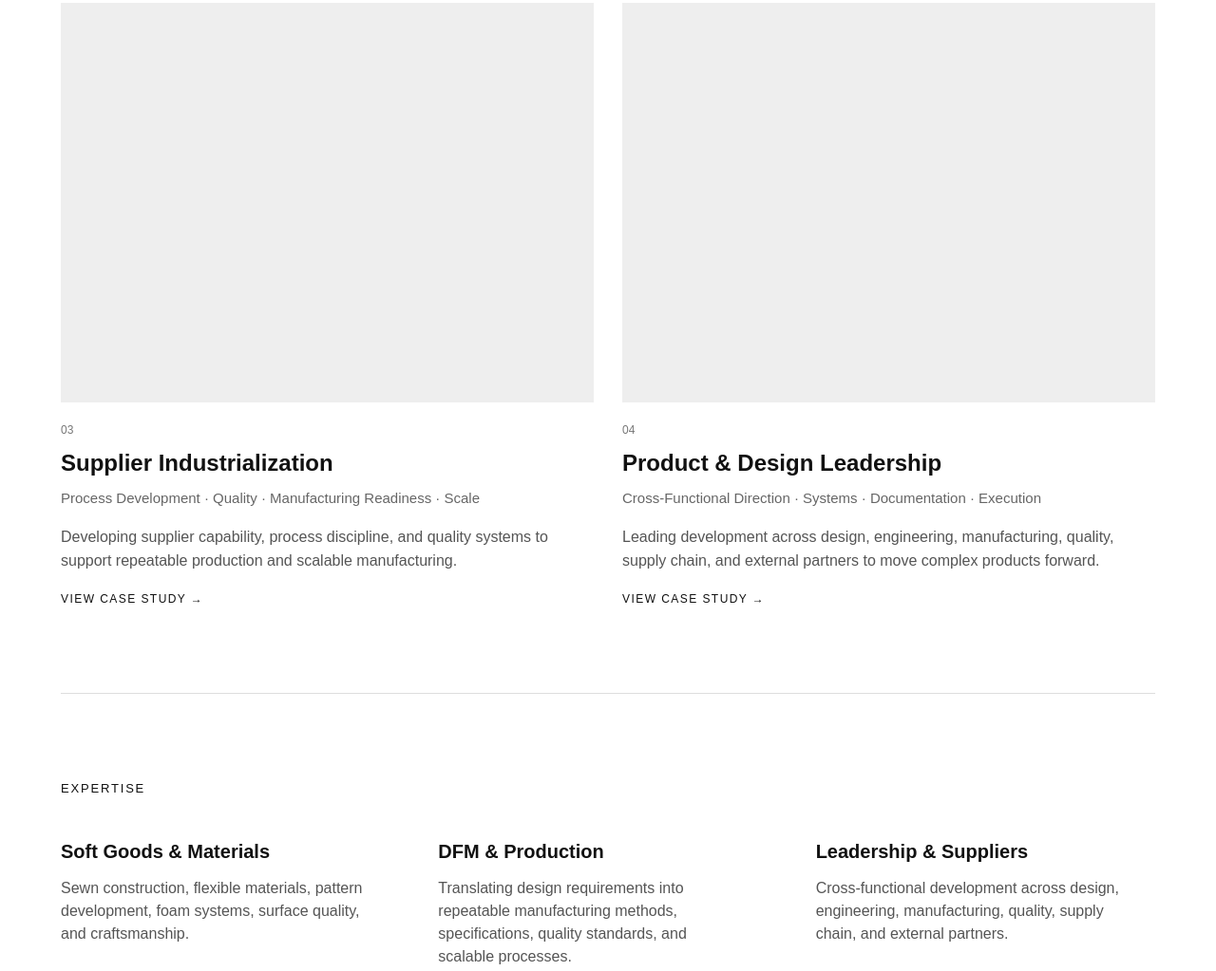
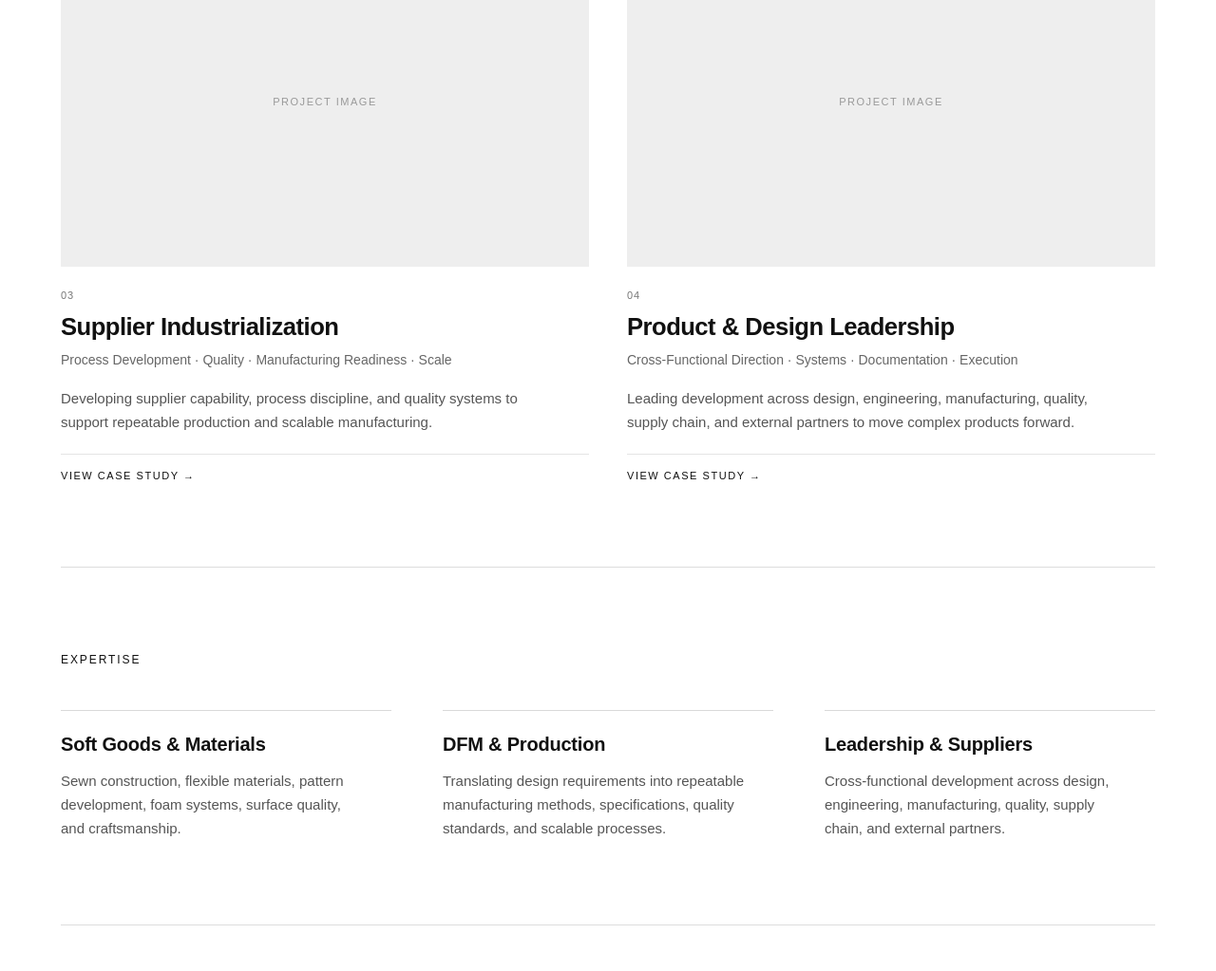
Before and after one commit to StephenKurzman/stephenkurzman.github.io, a plain HTML site: page index.html in a window 1280 px wide. Shown: the part 1475-2498 px from the top of the page at 95% size. Drawn offline with Linux system fonts and the light colour scheme.

Commit message:
Enhance styles and add smooth scrolling
Added smooth scrolling behavior and adjusted various styles for improved layout and spacing.

```diff
--- a/index.html
+++ b/index.html
@@ -11,6 +11,10 @@
       box-sizing: border-box;
       margin: 0;
       padding: 0;
+    }
+
+    html {
+      scroll-behavior: smooth;
     }
 
     body {
@@ -34,7 +38,7 @@
       display: flex;
       justify-content: space-between;
       align-items: center;
-      padding: 32px 0;
+      padding: 30px 0;
       border-bottom: 1px solid #dddddd;
     }
 
@@ -47,18 +51,22 @@
     nav {
       display: flex;
       gap: 28px;
-      font-size: 14px;
-      letter-spacing: 0.08em;
+      font-size: 13px;
+      letter-spacing: 0.10em;
+    }
+
+    nav a:hover {
+      opacity: 0.55;
     }
 
     .hero {
-      padding: 90px 0 70px;
+      padding: 88px 0 74px;
       max-width: 940px;
     }
 
     .eyebrow {
-      font-size: 14px;
-      letter-spacing: 0.14em;
+      font-size: 13px;
+      letter-spacing: 0.15em;
       margin-bottom: 24px;
     }
 
@@ -77,20 +85,25 @@
     }
 
     .section {
-      padding: 90px 0;
+      padding: 88px 0;
       border-top: 1px solid #dddddd;
     }
 
     .section-label {
-      font-size: 13px;
-      letter-spacing: 0.14em;
-      margin-bottom: 42px;
+      font-size: 12px;
+      letter-spacing: 0.16em;
+      margin-bottom: 44px;
     }
 
     .work-grid {
       display: grid;
       grid-template-columns: repeat(2, 1fr);
-      gap: 70px 30px;
+      column-gap: 40px;
+      row-gap: 92px;
+    }
+
+    .project-card {
+      min-width: 0;
     }
 
     .project-card a {
@@ -99,78 +112,101 @@
 
     .project-image {
       background: #eeeeee;
-      aspect-ratio: 4 / 3;
-      margin-bottom: 20px;
+      aspect-ratio: 16 / 10;
+      margin-bottom: 22px;
+      overflow: hidden;
+    }
+
+    .project-image::after {
+      content: "PROJECT IMAGE";
+      display: flex;
+      align-items: center;
+      justify-content: center;
+      height: 100%;
+      color: #999999;
+      font-size: 11px;
+      letter-spacing: 0.14em;
     }
 
     .project-number {
-      font-size: 12px;
+      font-size: 11px;
       color: #777777;
-      margin-bottom: 8px;
+      margin-bottom: 10px;
+      letter-spacing: 0.08em;
     }
 
     .project-title {
-      font-size: 24px;
+      font-size: clamp(22px, 2vw, 29px);
+      line-height: 1.15;
       font-weight: 600;
-      margin-bottom: 8px;
+      letter-spacing: -0.02em;
+      margin-bottom: 10px;
     }
 
     .project-meta {
       color: #666666;
-      font-size: 15px;
+      font-size: 14px;
+      line-height: 1.5;
     }
 
     .project-description {
-      margin-top: 16px;
+      margin-top: 18px;
       max-width: 520px;
-      font-size: 16px;
-      line-height: 1.6;
+      font-size: 15px;
+      line-height: 1.65;
       color: #555555;
     }
 
     .project-link {
-      margin-top: 18px;
-      font-size: 12px;
-      letter-spacing: 0.12em;
+      margin-top: 20px;
+      padding-top: 14px;
+      border-top: 1px solid #e4e4e4;
+      font-size: 11px;
+      letter-spacing: 0.14em;
     }
 
-    .project-card {
-      transition: opacity 0.2s ease;
-    }
-
-    .project-card:hover {
-      opacity: 0.72;
+    .project-card a:hover .project-link {
+      opacity: 0.55;
     }
 
     .expertise-grid {
       display: grid;
       grid-template-columns: repeat(3, 1fr);
-      gap: 40px;
+      gap: 54px;
+    }
+
+    .expertise-item {
+      border-top: 1px solid #d9d9d9;
+      padding-top: 20px;
     }
 
     .expertise-item h3 {
       font-size: 20px;
       margin-bottom: 12px;
+      letter-spacing: -0.01em;
     }
 
     .expertise-item p {
       color: #555555;
       max-width: 320px;
+      font-size: 15px;
+      line-height: 1.65;
     }
 
     .about-text {
-      max-width: 800px;
-      font-size: 24px;
-      line-height: 1.55;
+      max-width: 860px;
+      font-size: clamp(22px, 2.4vw, 31px);
+      line-height: 1.5;
+      letter-spacing: -0.015em;
     }
 
     footer {
-      padding: 50px 0;
+      padding: 44px 0;
       border-top: 1px solid #dddddd;
       display: flex;
       justify-content: space-between;
       gap: 20px;
-      font-size: 14px;
+      font-size: 13px;
       color: #555555;
     }
 
@@ -187,7 +223,11 @@
       }
 
       .hero {
-        padding: 70px 0 55px;
+        padding: 68px 0 56px;
+      }
+
+      .section {
+        padding: 68px 0;
       }
 
       .work-grid,
@@ -195,8 +235,12 @@
         grid-template-columns: 1fr;
       }
 
-      .about-text {
-        font-size: 21px;
+      .work-grid {
+        row-gap: 68px;
+      }
+
+      .expertise-grid {
+        gap: 38px;
       }
 
       footer {
```
